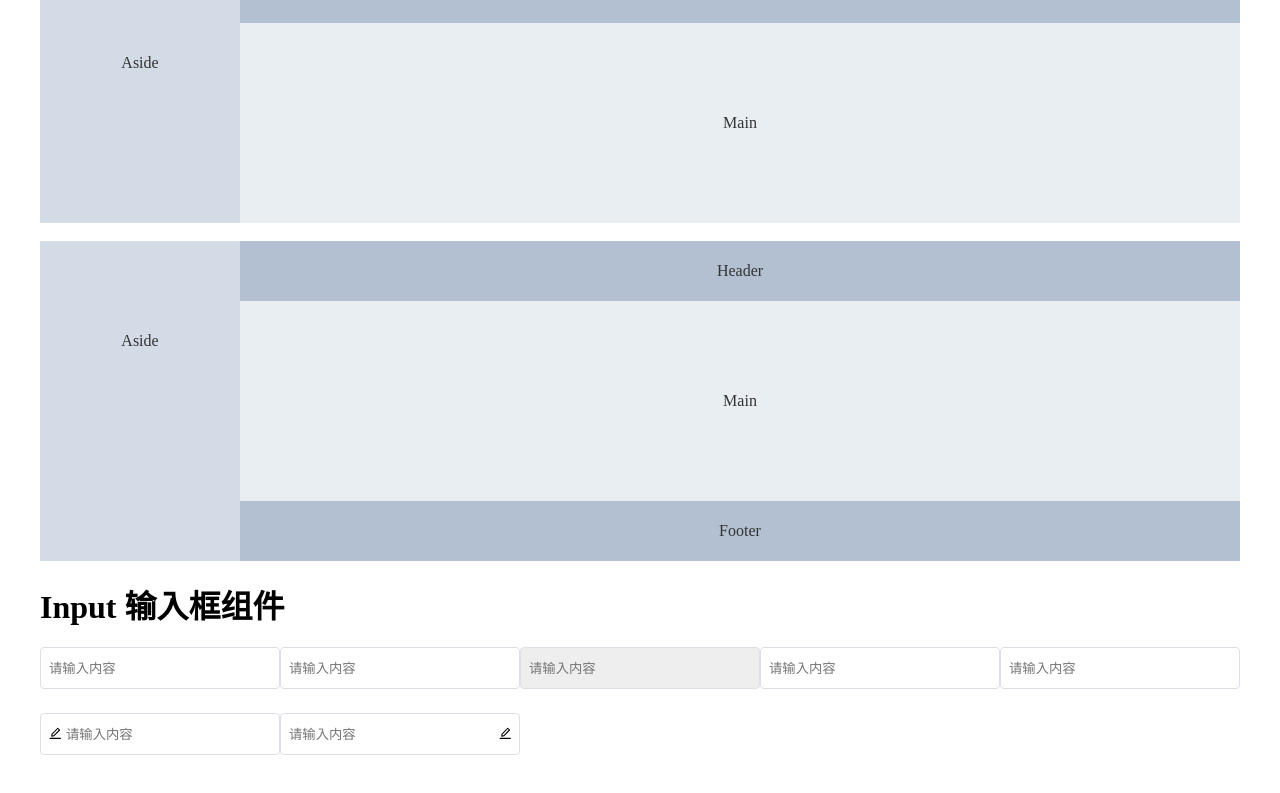
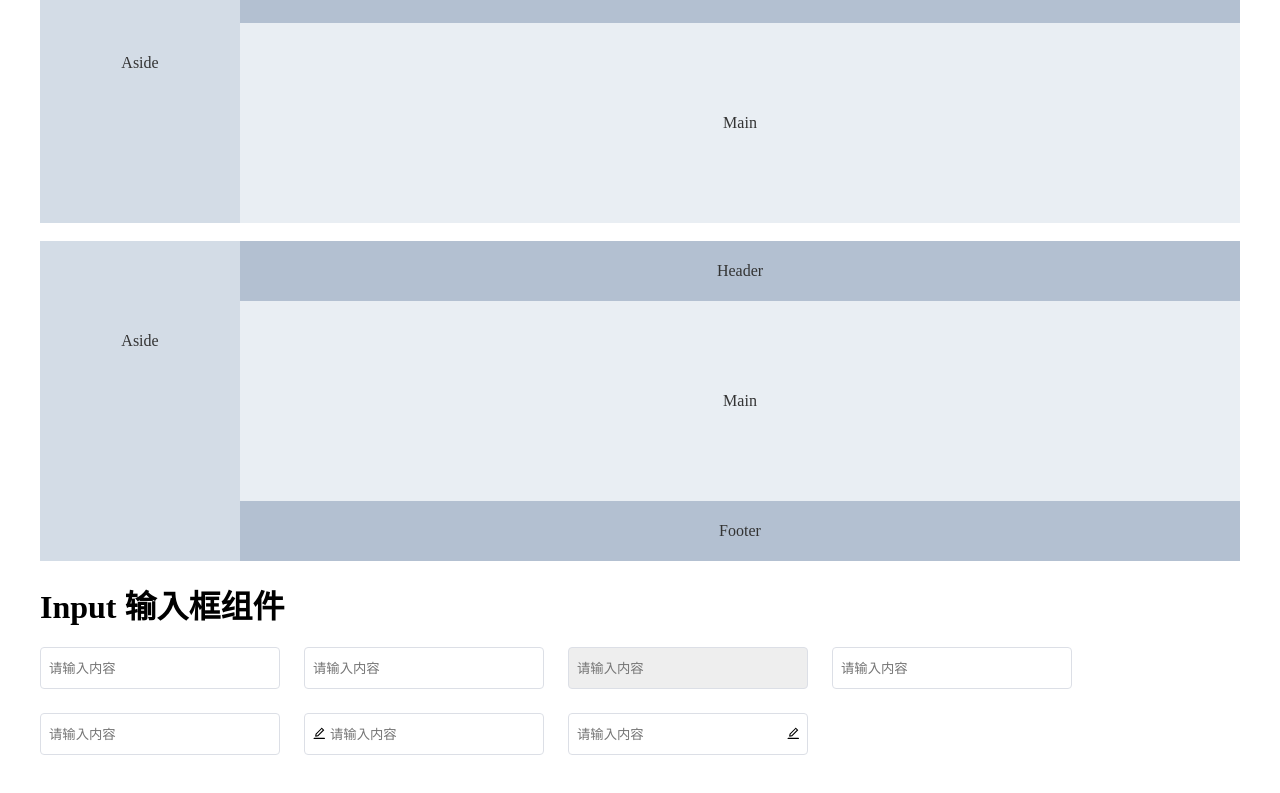
Before and after one commit to zhangyanling77/zyl-ui, a Vue app: page / in a window 1280 px wide. Shown: the part 2773-3566 px from the top of the page. Built offline with nearby package versions, Linux system fonts and the light colour scheme.

Commit message:
Update App.vue

```diff
--- a/src/App.vue
+++ b/src/App.vue
@@ -286,8 +286,7 @@ export default {
   }
 
   .zyl-input {
-    display: inline-block;
-    margin-bottom: 24px;
+     margin: 0 24px 24px 0;
   }
 }
 </style>
```
